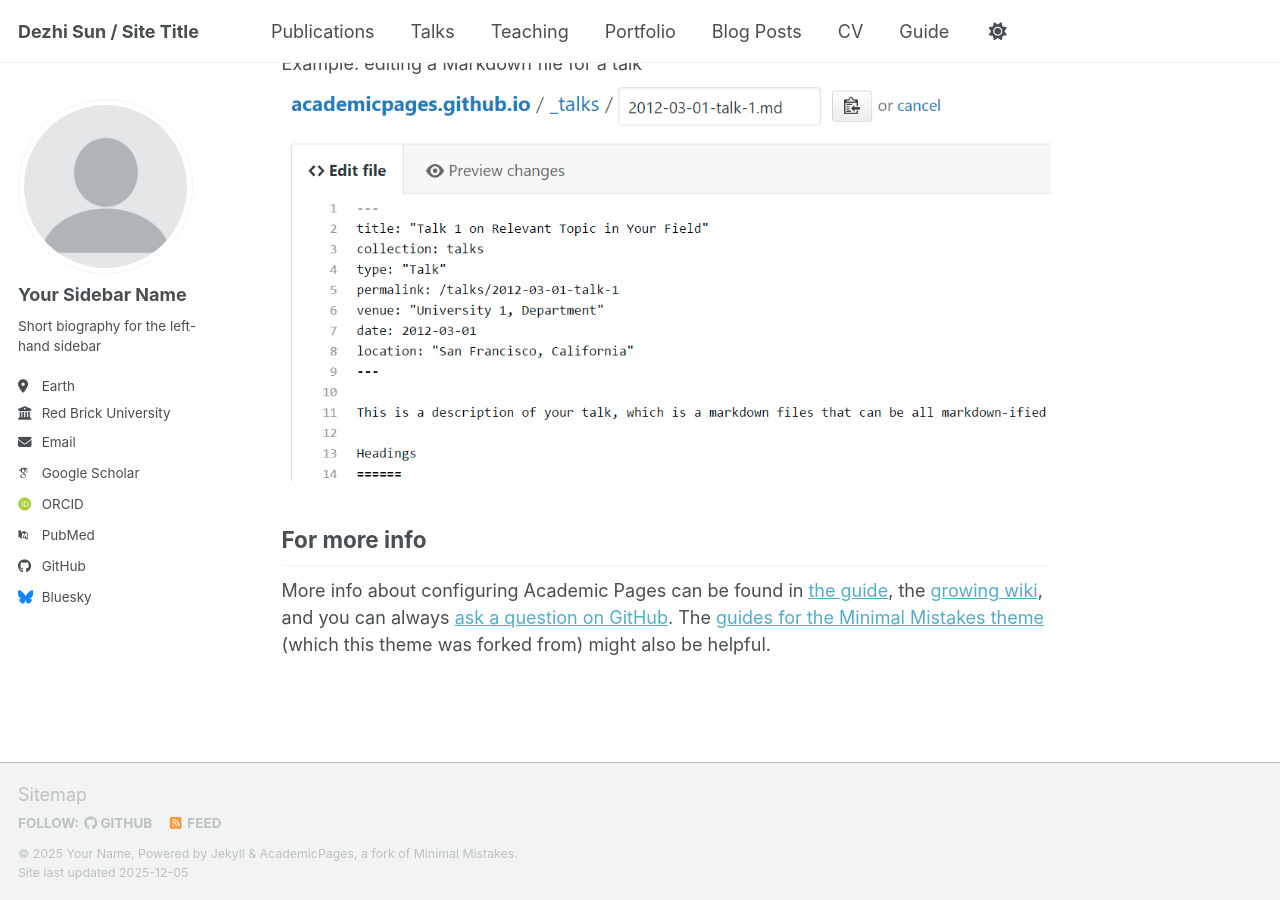
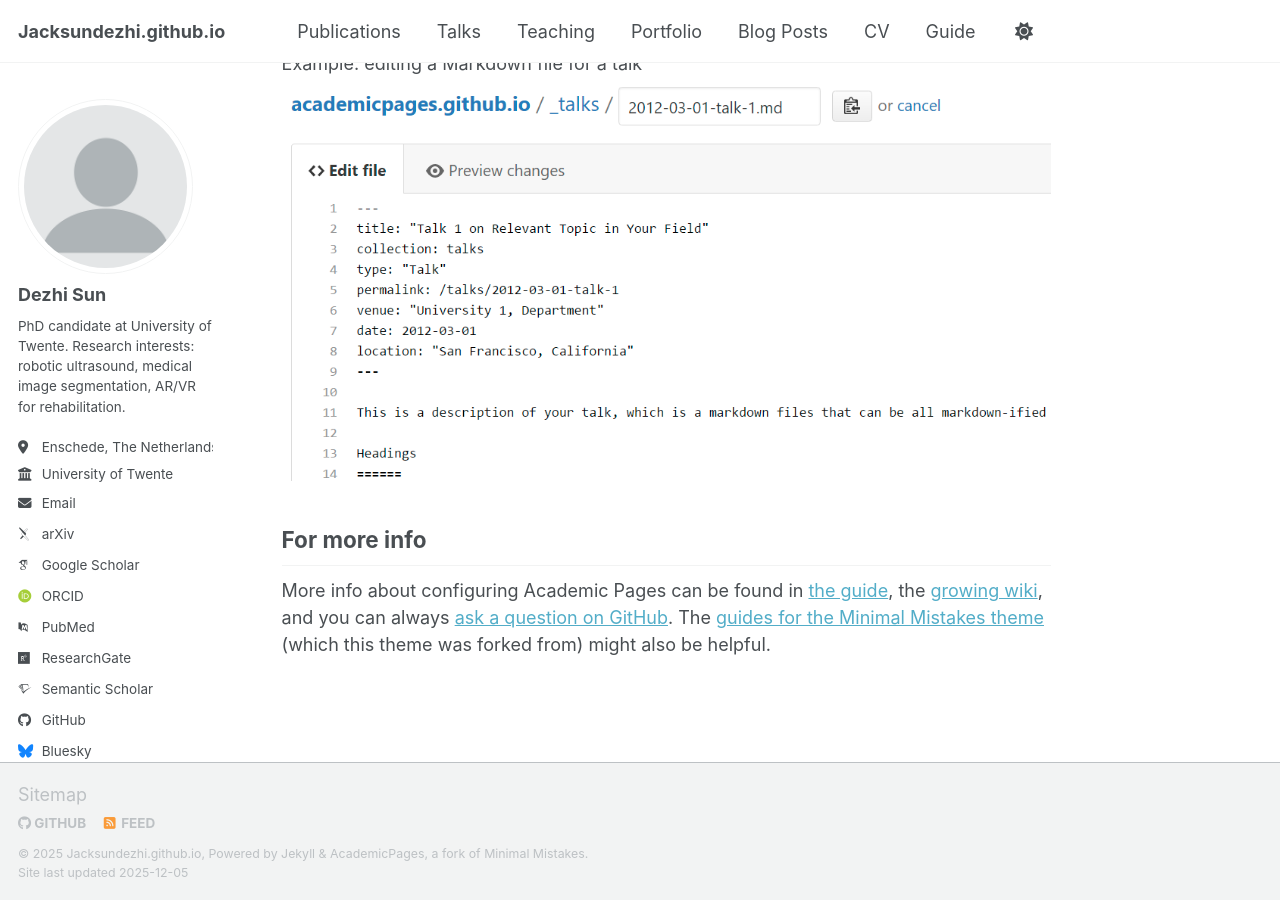
Before and after one commit to Jacksundezhi/Jacksundezhi.github.io, a Jekyll site: the page built from _pages/about.md, in a window 1280 px wide and 900 px high, scrolled down 2718 px. Built offline with Jekyll 4.4.1, drawn with Linux system fonts in a browser that asks for light colours; some web fonts are replaced; a script bundle is joined from its source files by our own code; library files that are not in the unit come from our copies; some of the changed lines change nothing that is shown.

Commit message:
Revise author details and academic URLs in config
Updated author information and academic links in config.

```diff
--- a/_config.yml
+++ b/_config.yml
@@ -6,45 +6,20 @@
 # `jekyll serve -l -H localhost`. If you change this file, please restart the
 # server process.
 
-# Basic Site Settings
-locale                   : "en-US"
-site_theme               : "default" # Currently available options are "default", "air"
-title                    : "Dezhi Sun / Site Title"
-title_separator          : "-"
-name                     : &name "Your Name"
-description              : &description "Your Name's academic portfolio"   # Update this with a general description of your site, this is the default if not overridden by a page
-url                      : https://academicpages.github.io # The base hostname & protocol for your site e.g. "https://[your GitHub username].github.io",
-                                                           # or if you already have some other page hosted on Github then use "https://[your GitHub username].github.io/[Your Repo Name]"
-baseurl                  : "" # the subpath of your site, e.g. "/blog"
-repository               : "academicpages/academicpages.github.io"
+author:
+  avatar        : "profile.png"
+  name          : "Dezhi Sun"
+  bio           : "PhD candidate at University of Twente. Research interests: robotic ultrasound, medical image segmentation, AR/VR for rehabilitation."
+  location      : "Enschede, The Netherlands"
+  employer      : "University of Twente"
+  email         : "你的邮箱"
 
-# Site Author - The following control what appear as part of the author content on the side bar.
-#               If a field is blank the icon and link will not appear, otherwise it will be shown.
-#               Additional customization can be done by editing /_includes/author-profile.html
-author:
-  # Biographic information
-  avatar           : "profile.png"
-  name             : "Your Sidebar Name"
-  pronouns         : # example: "she/her"
-  bio              : "Short biography for the left-hand sidebar"
-  location         : "Earth"
-  employer         : "Red Brick University"
-  uri              : # URL
-  email            : "none@example.org"
-
-  # Academic websites
-  academia         : # URL
-  arxiv            : # URL - Update with the correct link to your profile
-  googlescholar    : "https://scholar.google.com/citations?user=PS_CX0AAAAAJ"
-  inspire-hep      : # URL
-  impactstory      : # URL
-  orcid            : "https://orcid.org/yourorcidurl"
-  semantic         : # URL
-  ssrn             : # URL
-  pubmed           : "https://www.ncbi.nlm.nih.gov/pubmed/?term=john+snow"
-  researchgate     : # URL
-  scopus           : # URL
-  zotero           : # URL
+  googlescholar : "https://scholar.google.com/citations?user=PS_CX0AAAAAJ"
+  orcid         : "https://orcid.org/你的ORCID"
+  semantic      : "你的Semantic Scholar作者页"
+  researchgate  : "你的ResearchGate主页"
+  arxiv         : "https://arxiv.org/search/?searchtype=author&query=Sun%2C+Dezhi"  # 如果你有 arXiv
+  pubmed        : "https://pubmed.ncbi.nlm.nih.gov/?term=Dezhi+Sun"                # 如果你有 PubMed 论文
 
 
   # Repositories and software development
```
